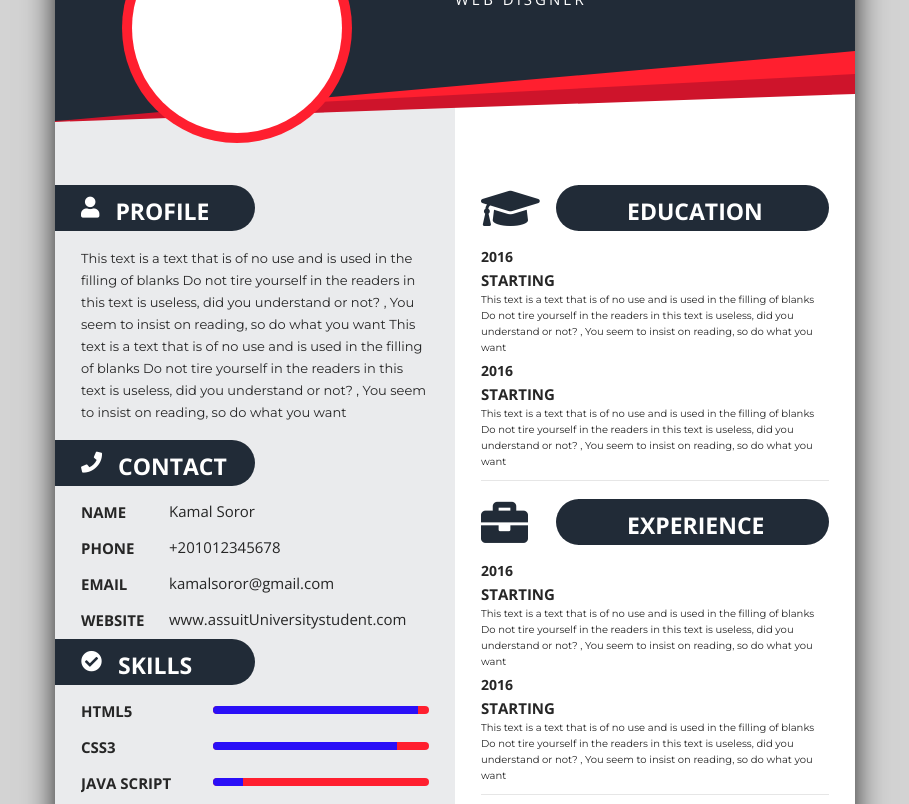
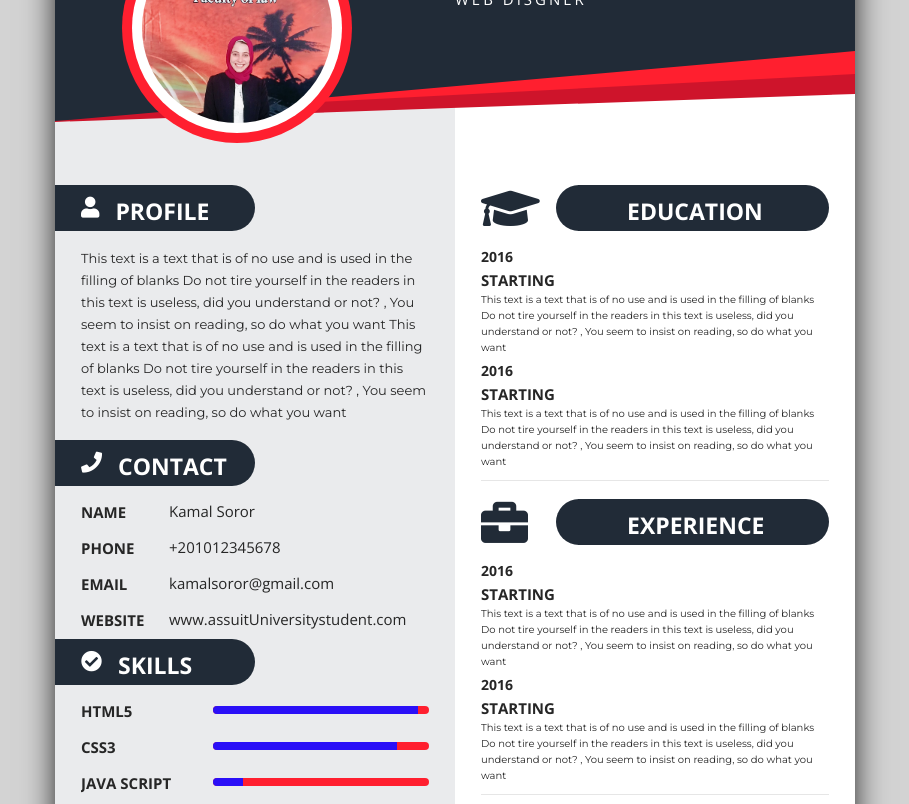
Before and after one commit to kamalsoror/kamal_cv_profile_template, a plain HTML site: page index.html in a window 1280 px wide. Shown: the part 121-925 px from the top of the page, without its empty margins (185-1094 px from the left). Drawn offline with nearby package versions, Linux system fonts and the light colour scheme.

Commit message:
Update index.css

```diff
--- a/css/index.css
+++ b/css/index.css
@@ -164,7 +164,7 @@ header .head-image .head-background .head-this {
   -webkit-border-radius: 50%;
   -moz-border-radius: 50%;
   border-radius: 50%;
-  background-image: url("../images/alaanabil.jpg");
+  background-image: url("../images/alaanabil.jpeg");
   background-repeat: no-repeat;
   position: absolute;
   overflow: hidden;
```
